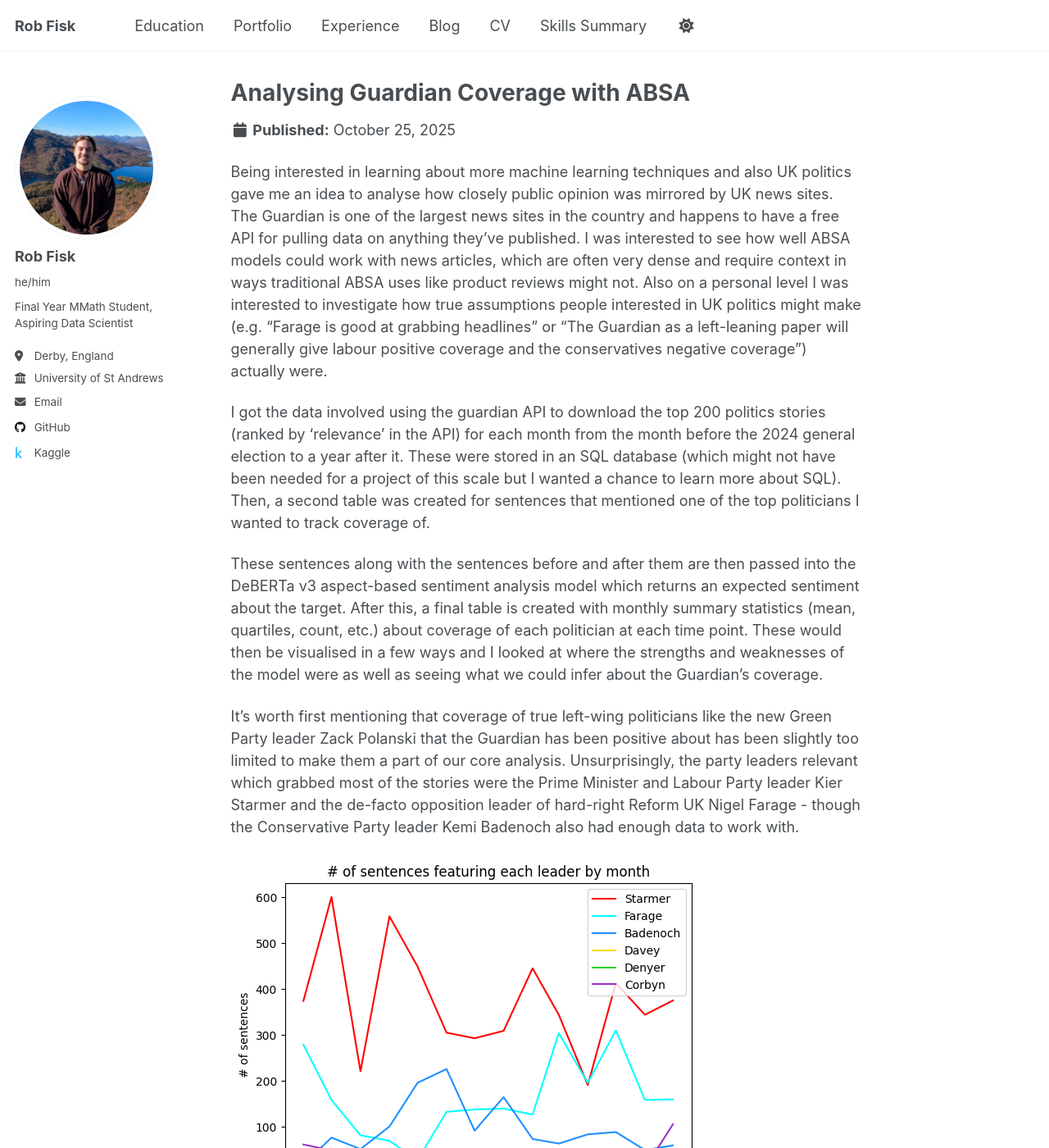
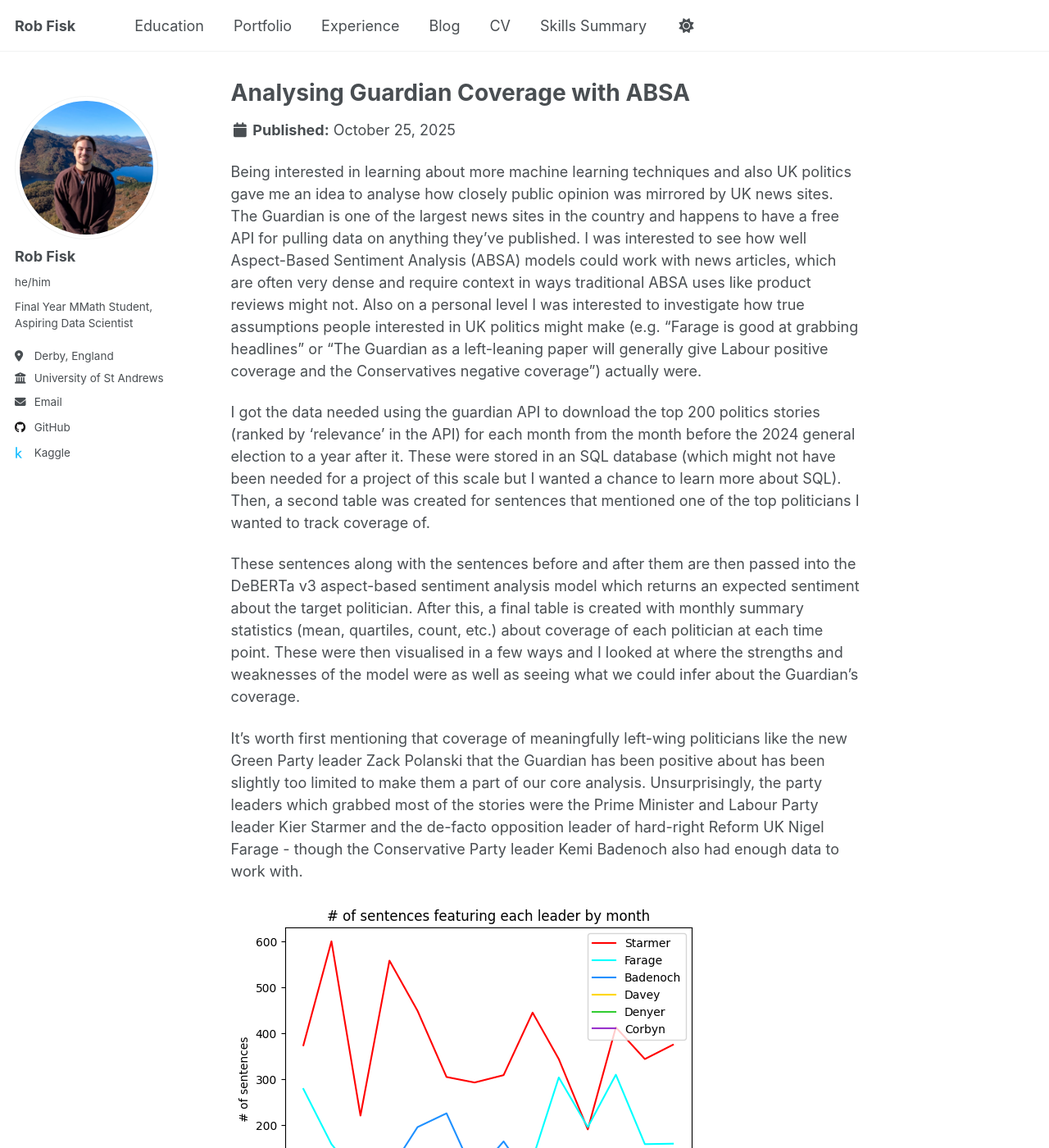
Before and after one commit to RobFisk/robfisk.github.io, a Jekyll site: the page built from _portfolio/ABSA-Guardian.md, in a window 1280 px wide and 1400 px high. Shown: the whole window at 82% size. Built offline with Jekyll 4.4.1, drawn with Linux system fonts in a browser that asks for light colours; a script that is not in the unit is left out; some of the changed text lies outside the part shown.

Commit message:
fixed typos and cleaned up sentences
about and guardian absa pages

```diff
--- a/_portfolio/ABSA-Guardian.md
+++ b/_portfolio/ABSA-Guardian.md
@@ -4,13 +4,13 @@ excerpt: "A personal project inspired by wanting to see what potential Aspect-Ba
 collection: portfolio
 ---
 
-Being interested in learning about more machine learning techniques and also UK politics gave me an idea to analyse how closely public opinion was mirrored by UK news sites. The Guardian is one of the largest news sites in the country and happens to have a free API for pulling data on anything they've published. I was interested to see how well ABSA models could work with news articles, which are often very dense and require context in ways traditional ABSA uses like product reviews might not. Also on a personal level I was interested to investigate how true assumptions people interested in UK politics might make (e.g. "Farage is good at grabbing headlines" or "The Guardian as a left-leaning paper will generally give labour positive coverage and the conservatives negative coverage") actually were.
+Being interested in learning about more machine learning techniques and also UK politics gave me an idea to analyse how closely public opinion was mirrored by UK news sites. The Guardian is one of the largest news sites in the country and happens to have a free API for pulling data on anything they've published. I was interested to see how well Aspect-Based Sentiment Analysis (ABSA) models could work with news articles, which are often very dense and require context in ways traditional ABSA uses like product reviews might not. Also on a personal level I was interested to investigate how true assumptions people interested in UK politics might make (e.g. "Farage is good at grabbing headlines" or "The Guardian as a left-leaning paper will generally give Labour positive coverage and the Conservatives negative coverage") actually were.
 
-I got the data involved using the guardian API to download the top 200 politics stories (ranked by 'relevance' in the API) for each month from the month before the 2024 general election to a year after it. These were stored in an SQL database (which might not have been needed for a project of this scale but I wanted a chance to learn more about SQL). Then, a second table was created for sentences that mentioned one of the top politicians I wanted to track coverage of.
+I got the data needed using the guardian API to download the top 200 politics stories (ranked by 'relevance' in the API) for each month from the month before the 2024 general election to a year after it. These were stored in an SQL database (which might not have been needed for a project of this scale but I wanted a chance to learn more about SQL). Then, a second table was created for sentences that mentioned one of the top politicians I wanted to track coverage of.
 
-These sentences along with the sentences before and after them are then passed into the DeBERTa v3 aspect-based sentiment analysis model which returns an expected sentiment about the target. After this, a final table is created with monthly summary statistics (mean, quartiles, count, etc.) about coverage of each politician at each time point. These would then be visualised in a few ways and I looked at where the strengths and weaknesses of the model were as well as seeing what we could infer about the Guardian's coverage.
+These sentences along with the sentences before and after them are then passed into the DeBERTa v3 aspect-based sentiment analysis model which returns an expected sentiment about the target politician. After this, a final table is created with monthly summary statistics (mean, quartiles, count, etc.) about coverage of each politician at each time point. These were then visualised in a few ways and I looked at where the strengths and weaknesses of the model were as well as seeing what we could infer about the Guardian's coverage.
 
-It's worth first mentioning that coverage of true left-wing politicians like the new Green Party leader Zack Polanski that the Guardian has been positive about has been slightly too limited to make them a part of our core analysis. Unsurprisingly, the party leaders relevant which grabbed most of the stories were the Prime Minister and Labour Party leader Kier Starmer and the de-facto opposition leader of hard-right Reform UK Nigel Farage - though the Conservative Party leader Kemi Badenoch also had enough data to work with.
+It's worth first mentioning that coverage of meaningfully left-wing politicians like the new Green Party leader Zack Polanski that the Guardian has been positive about has been slightly too limited to make them a part of our core analysis. Unsurprisingly, the party leaders which grabbed most of the stories were the Prime Minister and Labour Party leader Kier Starmer and the de-facto opposition leader of hard-right Reform UK Nigel Farage - though the Conservative Party leader Kemi Badenoch also had enough data to work with.
 
 <img src='/images/projects/guardianabsa/counts.png' height='200'>
 
```
Also changed, not shown: other parts of _portfolio/ABSA-Guardian.md (+3 -3 lines), _pages/about.md (+4 -4 lines).
